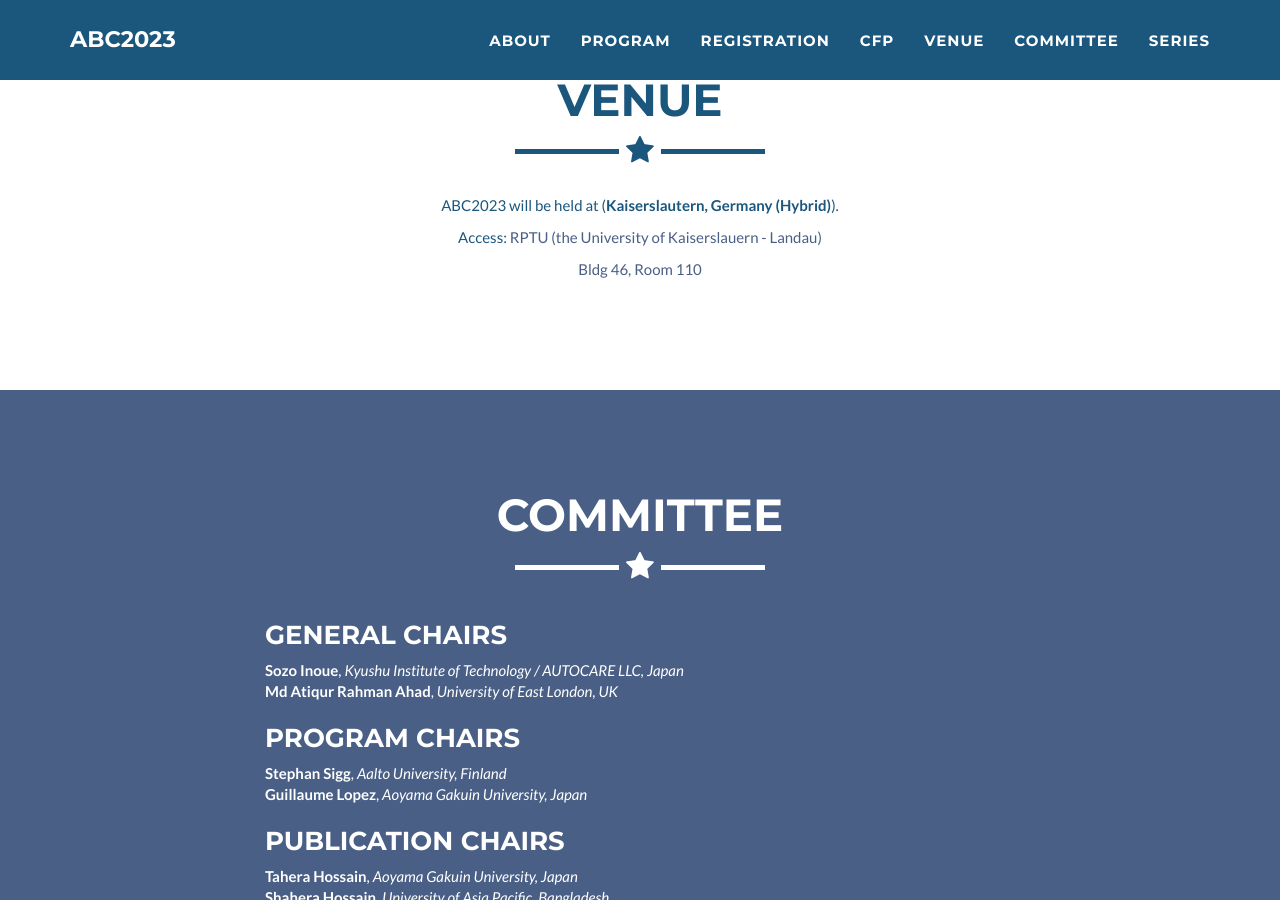
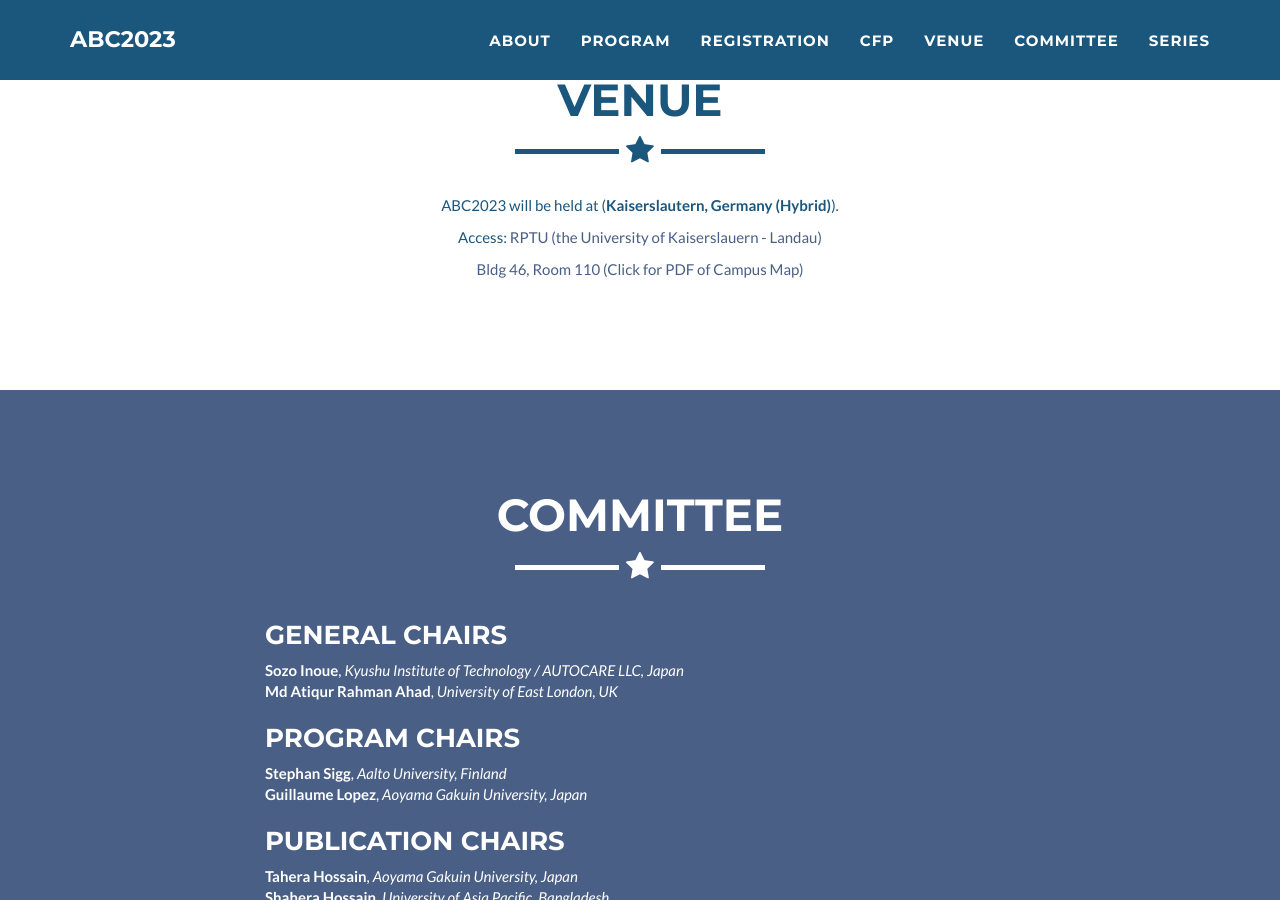
Before and after one commit to abc-research/abc-research.github.io, a Jekyll site: the page built from index.html, in a window 1280 px wide and 900 px high, scrolled down 11115 px. Built offline with Jekyll 4.4.1, drawn with Linux system fonts in a browser that asks for light colours.

Commit message:
Update _config.yml

```diff
--- a/_config.yml
+++ b/_config.yml
@@ -567,7 +567,7 @@ cfp:
 venue:
   - text: <center> ABC2023 will be held at (<b>Kaiserslautern, Germany (Hybrid)</b>). </center>
   - text: '<center> Access: <a href="https://goo.gl/maps/6wK4GwKfsoaa4KnJ9"> RPTU (the University of Kaiserslauern - Landau)</a> </center>'
-  - text: '<center> <a href="https://rptu.de/fileadmin/prum/02_Downloads/Lageplan/RPTU_Lageplan_KL__August_2023.pdf"> Bldg 46, Room 110</a> </center>'
+  - text: '<center> <a href="https://rptu.de/fileadmin/prum/02_Downloads/Lageplan/RPTU_Lageplan_KL__August_2023.pdf"> Bldg 46, Room 110 (Click for PDF of Campus Map)</a> </center>'
 #  - text: ABC2023 will be held at Knowledge Dock building (KD.2.22), Docklands Campus, University of East London (UEL), UK, very nearby the <a href="https://goo.gl/maps/hdDTM94LbG2efgaA8">London City Airport</a>.
 ##  - text: For more information, please see <a href="https://www.uel.ac.uk/about/finding-us">the campus web</a>.
 ##  - text: We are considering to do it <b>either of hybrid or online style</b>. Anyway we provide online participation at least.
```
